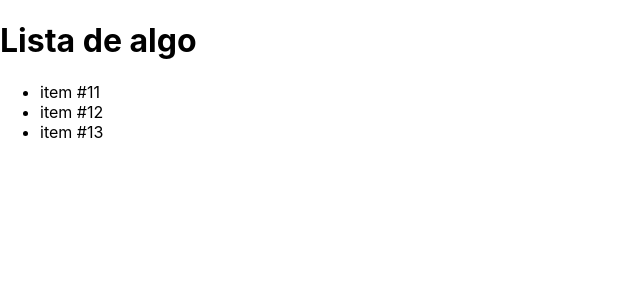
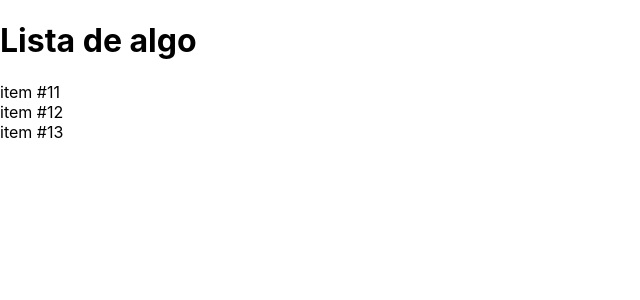
Before and after one commit to codingscode/Framework-Next, a Next.js app in the folder 001/exercicos-1/: page /basicos/componenteComFilhos in a window 1280 px wide. Shown: the top 300 px of the page, without its empty margins (0-640 px from the left). Built offline with nearby package versions, Linux system fonts and the light colour scheme.

Commit message:
parte 43

```diff
--- a/001/exercicos-1/components/Lista.jsx
+++ b/001/exercicos-1/components/Lista.jsx
@@ -6,7 +6,7 @@ export default function Lista(props) {
    return (
       <div>
          <h1>Lista de algo</h1>
-         <ul>
+         <ul style={{ listStyle: 'none', padding: 0 }} >
             {props.children}
          </ul>
 
```
